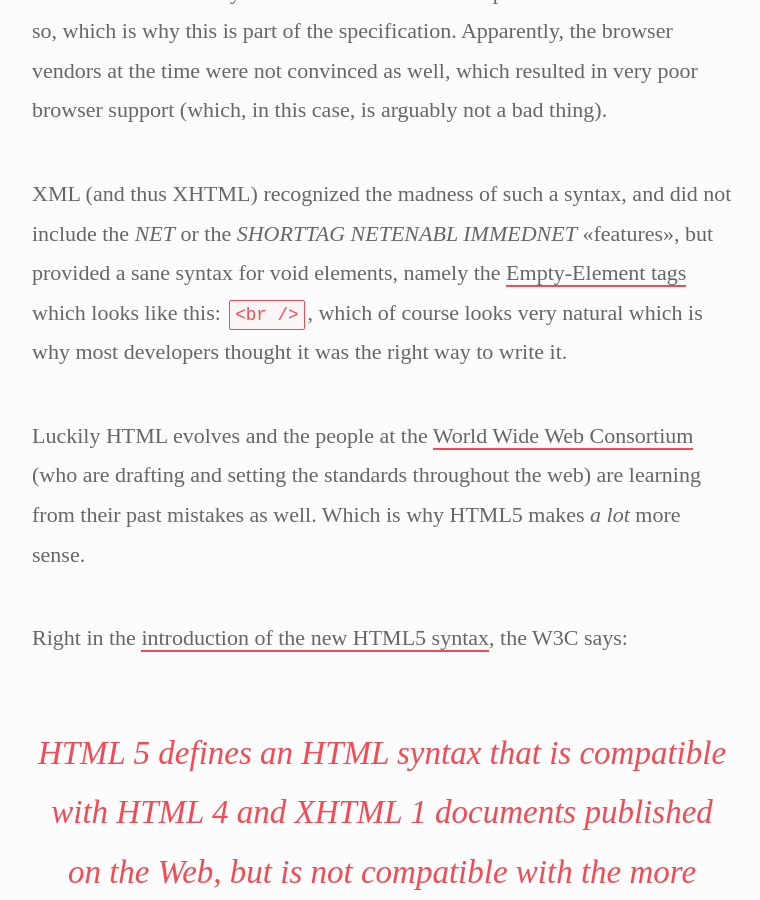
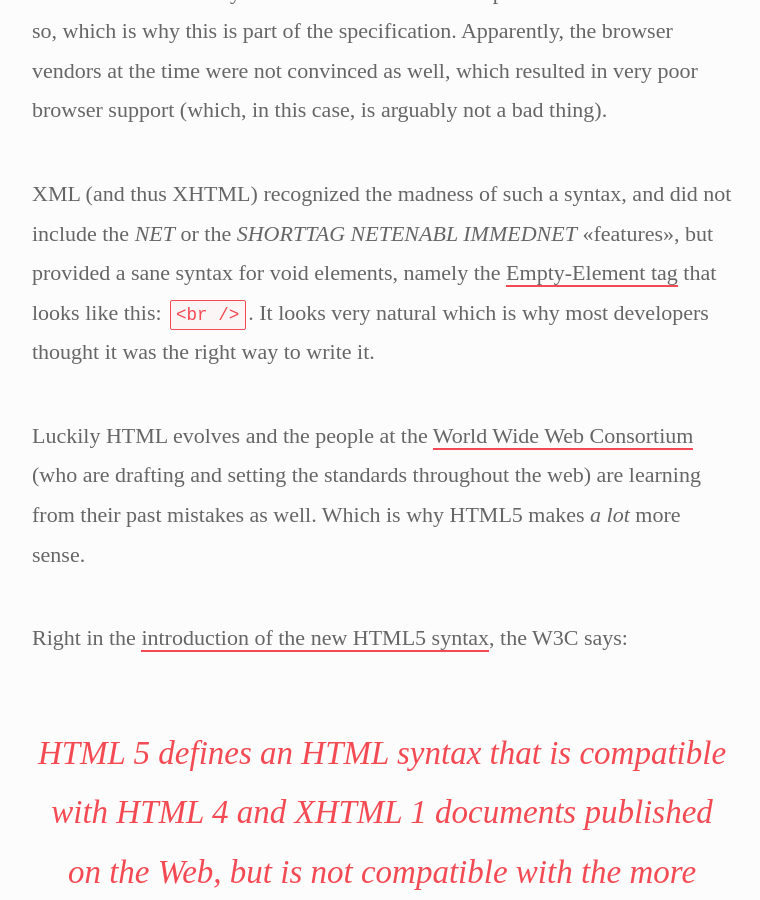
Before and after one commit to enyo/enyo.github.io, a Jekyll site: the page built from _posts/2014-02-03-to-close-or-not-to-close.md, in a window 1280 px wide and 900 px high, scrolled down 3603 px. Shown: the whole window, without its empty margins (258-1018 px from the left). Built offline with Jekyll 4.4.1, drawn with Linux system fonts in a browser that asks for light colours; Markdown is read by kramdown in place of the engine named in the settings; comment, search, counter and statistics services are not loaded.

Commit message:
Improved phrasing.

```diff
--- a/_posts/2014-02-03-to-close-or-not-to-close.md
+++ b/_posts/2014-02-03-to-close-or-not-to-close.md
@@ -77,8 +77,8 @@ browser support (which, in this case, is arguably not a bad thing).
 
 XML (and thus XHTML) recognized the madness of such a syntax, and did not include
 the *NET* or the *SHORTTAG NETENABL IMMEDNET* «features», but provided a sane
-syntax for void elements, namely the [Empty-Element tags](http://www.w3.org/TR/xml/#sec-starttags)
-which looks like this: `<br />`, which of course looks very natural which is why
+syntax for void elements, namely the [Empty-Element tag](http://www.w3.org/TR/xml/#sec-starttags)
+that looks like this: `<br />`. It looks very natural which is why
 most developers thought it was the right way to write it.
 
 
```
